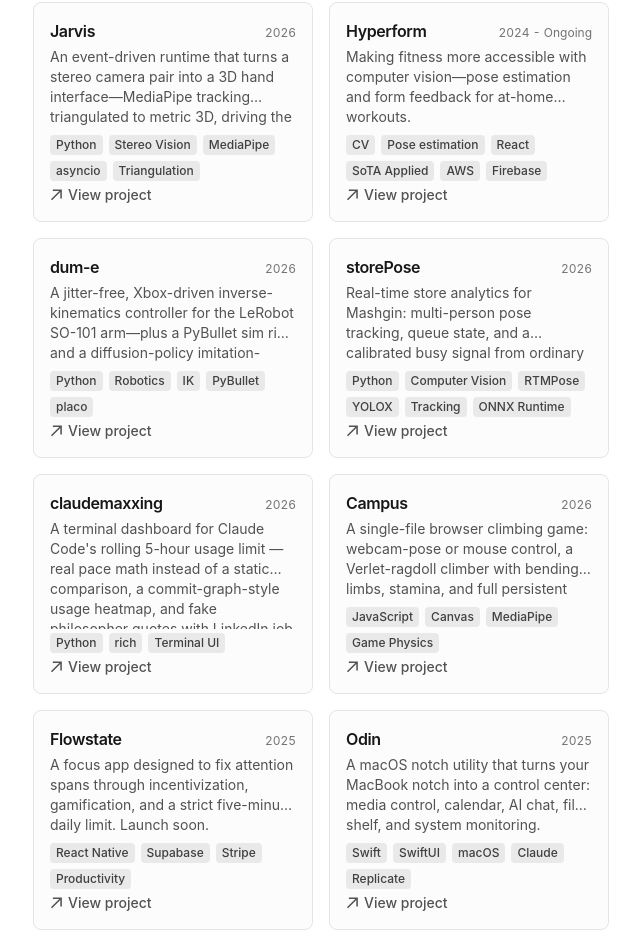
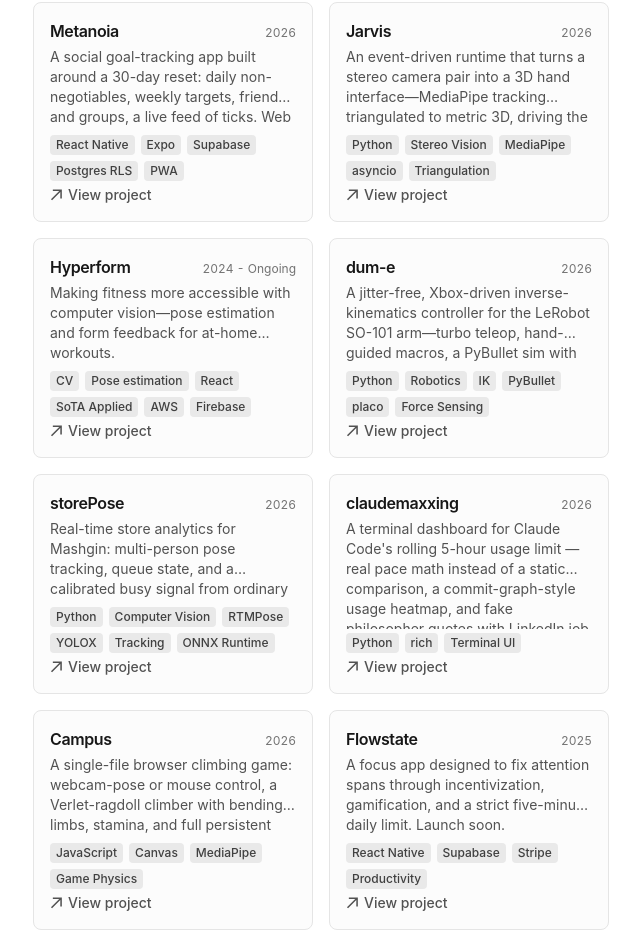
Before and after one commit to paarth-r/blog, a Next.js app: page /projects in a window 1280 px wide. Shown: the part 372-1316 px from the top of the page, without its empty margins (319-959 px from the left). Built offline with nearby package versions, Linux system fonts and the light colour scheme; no server answers.

Commit message:
content: add Metanoia card, feature it; unpin Flowstate and Blog; refresh Hyperform, storePose, dum-e, Odin cards

```diff
--- a/app/data/projects.ts
+++ b/app/data/projects.ts
@@ -30,6 +30,28 @@
 
 export const projects: Project[] = [
   {
+    id: 'metanoia',
+    title: 'Metanoia',
+    description:
+      'A social goal-tracking app built around a 30-day reset: daily non-negotiables, weekly targets, friends and groups, a live feed of ticks. Web + iOS on one Supabase backend.',
+    href: 'https://paarth-r.github.io/metanoia',
+    year: '2026',
+    tech: ['React Native', 'Expo', 'Supabase', 'Postgres RLS', 'PWA'],
+    featured: true,
+    githubRepo: 'paarth-r/metanoia',
+    updates: [
+      { date: '2026-08-30', text: 'App Store compliance built: in-app account deletion, block/report/filter moderation with a review queue, privacy policy. Email confirmation dropped in favor of one-screen signup.' },
+      { date: '2026-08-29', text: 'Days calendar with daily todos on both clients. A repeating todo is one row plus one tick row per date, so history stays immutable and late ticks just work.' },
+      { date: '2026-08-26', text: 'Native **React Native / Expo** app at full parity with the web, then the leather-ledger redesign, group chat with images, feed reactions, invites, and per-group silence.' },
+      { date: '2026-08-25', text: 'Went from a single static page to a **multi-user Supabase app** in one day: RLS privacy tiers, friends, groups with invite codes, realtime feed, public profiles.' },
+    ],
+    abstract: `**Metanoia** is a habit tracker that became a social app. It started on August 25 as one static HTML file for my own 30-day reset (seven daily non-negotiables, weekly targets, a ledger that fills black on perfect days). By the end of the week it was a multi-user app: friends, groups with chat and invite codes, a realtime feed of everyone's ticks with reactions, public profiles, and a Days calendar with daily todos.
+
+One Supabase backend sits behind the vanilla-JS web app and the React Native client. Privacy is enforced in **row-level security**, not in the clients: a plan is private, friends-only, or public, and the anonymous REST API returns exactly what a stranger may see. No service-role key ships anywhere. Account deletion, blocking, reporting, and a banned-term filter are built in for App Store review.
+
+Live at [paarth-r.github.io/metanoia](https://paarth-r.github.io/metanoia), iOS build headed for TestFlight, source on [GitHub](https://github.com/paarth-r/metanoia).`,
+  },
+  {
     id: 'jarvis',
     title: 'Jarvis',
     description:
@@ -57,6 +79,9 @@
     featured: true,
     image: '/images/hyperform.png',
     updates: [
+      { date: '2026-09-07', text: 'Full audit of the correction engine before rebuilding motion grading: nine findings, each cited to file and line. The biggest is that 592 tests pass and none of them answers "is this rep bad" — building the labeled corpus and harness first.' },
+      { date: '2026-08-13', text: 'Kiosk restart on the real target: a 27" portrait display (1440x2560). QR download dialog shipped; BLE-proximity fast sign-in designed.' },
+      { date: '2026-07-27', text: 'Rep-mechanics merged to main: motion-segmented reps with a personal baseline stage, validated on the live rig against a real bicep-curl session.' },
       { date: '2026-06-14', text: 'Designing a new full-body capture rig—portrait-mounted cameras, ~20–30 cm baseline, M12 lens—for clean tracking out to 2 m.' },
       { date: '2026-06-10', text: 'Picked **push-up** as the second exercise (over golf): it maps cleanly onto the COCO-17 pipeline as a horizontal squat. Traced the squat correction pipeline end-to-end as the template.' },
       { date: '2026-06-09', text: 'Went from stereo to a **3-camera rig**—all three calibrated (ChArUco intrinsics, ~0.3 px RMS), with an N-view confidence-weighted triangulation pipeline pushed.' },
@@ -64,25 +89,31 @@
     ],
     abstract: `**Hyperform** uses computer vision to make fitness more accessible: real-time 3D pose estimation and form feedback for at-home and in-gym workouts.
 
-A synchronized multi-camera rig (now three calibrated cameras) reconstructs a 17-keypoint 3D skeleton in metric space at up to 120 fps via N-view triangulation. On top sits a **correction engine** that evaluates body metrics against per-exercise rules—angle, symmetry, trajectory, tempo, and DTW—and streams live form cues to a React Native (Expo) kiosk over WebSocket. Exercises are markdown specs with YAML frontmatter, so adding a movement means writing a file, not code.
+A synchronized, ChArUco-calibrated stereo rig (two global-shutter cameras, 22° toe-in) reconstructs a 17-keypoint 3D skeleton in metric space via N-view triangulation. On top sits a **correction engine** that segments reps from motion, evaluates body metrics against per-exercise rules—angle, symmetry, trajectory, tempo, and DTW—and streams live form cues to a React Native (Expo) kiosk on a 27" portrait display over WebSocket. Exercises are markdown specs with YAML frontmatter, so adding a movement means writing a file, not code.
 
-Solo-built across vision, hardware, and app. Pre-revenue and raising a first round; live at [hyperformfit.com](https://hyperformfit.com).`,
+Solo-built across vision, hardware, and app; 592 tests on main. Current work is a labeled corpus and harness so form verdicts are measured, not assumed. Live at [hyperformfit.com](https://hyperformfit.com).`,
   },
   {
     id: 'dum-e',
     title: 'dum-e',
     description:
-      'A jitter-free, Xbox-driven inverse-kinematics controller for the LeRobot SO-101 arm—plus a PyBullet sim rig and a diffusion-policy imitation-learning scaffold.',
+      'A jitter-free, Xbox-driven inverse-kinematics controller for the LeRobot SO-101 arm—turbo teleop, hand-guided macros, a PyBullet sim with emergent grasping, and a first slice of force sensing.',
     href: 'https://github.com/paarth-r/Dum-E',
     year: '2026',
-    tech: ['Python', 'Robotics', 'IK', 'PyBullet', 'placo'],
+    tech: ['Python', 'Robotics', 'IK', 'PyBullet', 'placo', 'Force Sensing'],
     featured: true,
     githubRepo: 'paarth-r/Dum-E',
+    updates: [
+      { date: '2026-09-14', text: '**Force sensing, slice 1:** gravity torques from the model, `read_loads()` on every backend, a `ForceEstimator` mapping residual load to an end-effector wrench, and `dume feel`. 219 tests; hardware calibration sweep is next. End-effector camera stack removed in favor of a fixed desk camera.' },
+      { date: '2026-08-09', text: 'On-hardware teleop overhaul: 2.5x hold-RB turbo (the anti-lockout leash was the real speed cap), 1:1 gripper after clearing a stored servo velocity cap, hand-guided macros on the digit keys, latched triggers, limp-gripper toggle.' },
+      { date: '2026-07-05', text: 'Physical grasp sim: the PyBullet arm is now the real backend the controller drives, and grasping is emergent from friction and bounded gripper force instead of a magnet.' },
+      { date: '2026-07-01', text: 'Posture-aware IK landed: a nullspace bias toward an elbow-up rest pose fixes the full-extension fold-and-lockout that limit avoidance alone could not.' },
+    ],
     abstract: `**dum-e** is a library and CLI for controlling a [LeRobot SO-101](https://github.com/huggingface/lerobot) arm—a 5-DOF, ~$100 hobby arm—with an Xbox controller. Named after the clumsy robot arm from the Iron Man workshop.
 
 The interesting problem wasn't the IK, it was making teleop *feel good*. Reading noisy servo encoders straight back into the control loop makes the arm buzz and chase a jittering target. The fix (the same one Stanford's TidyBot++ uses): never track measured feedback—maintain an internal **commanded reference** \`q_ref\` and integrate all motion from that, using damped-least-squares IK plus a jerk cap. The result is teleop that feels connected instead of twitchy.
 
-On top sits an interactive **PyBullet sim** (Xbox + keyboard, a grabbable box, OnShape-style orbit/pan navigation) with a synthetic depth camera for hardware-free testing, plus the scaffolding for a TidyBot++-style **diffusion-policy imitation-learning** pipeline. Live on real hardware and pushed to [GitHub](https://github.com/paarth-r/Dum-E).`,
+On top sits an interactive **PyBullet sim** (Xbox + keyboard, OnShape-style orbit/pan navigation) where the physics arm is the real backend the controller drives and grasping is emergent from friction, plus hand-guided macro recording, a 2.5x turbo, and the first slice of **force sensing**: measured servo load minus modelled gravity, mapped to an end-effector wrench. Live on real hardware, MIT-licensed, pushed to [GitHub](https://github.com/paarth-r/Dum-E).`,
   },
   {
     id: 'storepose',
@@ -95,6 +126,10 @@
     featured: true,
     githubRepo: 'paarth-r/storePose',
     updates: [
+      { date: '2026-09-04', text: 'Handover closed: README branch fast-forwarded to main, final run **1,236/1,236** tests green.' },
+      { date: '2026-08-11', text: 'Final demo delivered at Mashgin on the live two-camera rig, running on a Jetson AGX Orin.' },
+      { date: '2026-08-07', text: 'Re-id gating overhaul deployed to the Jetson: a spawn gate for new identities, no-torso-no-ID, an absorb bar with a 30-minute TTL, and proximity-relieved re-link floors.' },
+      { date: '2026-07-21', text: '**Multi-camera fusion** merged to main, with point-pick calibration across cameras.' },
       { date: '2026-07-09', text: '**Live 3D scene viewer** shipped to main: a point-cloud reconstruction of the store next to the video feed, with live floor markers.' },
       { date: '2026-06-29', text: 'Found that monocular depth reconstruction of the store floor **bows up to 0.7m at range** — not a calibration bug. Moving to a manual four-point homography for the exact-location heatmap.' },
       { date: '2026-06-25', text: 'Shipped a **BoT-SORT-style gated re-id fusion** — appearance only counts when geometry already agrees — plus an `--ignore-zone` to stop static props from stealing identities.' },
@@ -102,9 +137,9 @@
     ],
     abstract: `**storePose** turns ordinary store-camera video into a live answer to one operational question — how busy is the checkout line, right now? — and a measured comparison between a Mashgin self-checkout and a staffed lane.
 
-It detects every person, fits a 17-keypoint pose, tracks each one with a stable identity through occlusions (SORT-style Kalman + IoU, One-Euro smoothing, gated appearance re-id that never overrides geometry), and runs a per-person state machine that splits a visit into waiting and being served. From that it derives a calibrated Low/Medium/High busy signal, per-checkout service times, and a live browser dashboard — on a laptop, in realtime.
+It detects every person, fits a 17-keypoint pose, tracks each one with a stable identity through occlusions (SORT-style Kalman + IoU, One-Euro smoothing, gated appearance re-id that never overrides geometry, spawn-gated identities), fuses two cameras into one floor-plane track, and runs a per-person state machine that splits a visit into waiting and being served. From that it derives a calibrated Low/Medium/High busy signal, per-checkout service times, and a live browser dashboard — in realtime on a Jetson Orin, or on a laptop.
 
-Built and shipped during a research placement at Mashgin. 572 tests passing, MIT-licensed, [on GitHub](https://github.com/paarth-r/storePose).`,
+Built and shipped during a research placement at Mashgin. 1,236 tests passing, MIT-licensed, [on GitHub](https://github.com/paarth-r/storePose).`,
   },
   {
     id: 'claudemaxxing',
@@ -150,7 +185,7 @@
       'A focus app designed to fix attention spans through incentivization, gamification, and a strict five-minute daily limit. Launch soon.',
     year: '2025',
     tech: ['React Native', 'Supabase', 'Stripe', 'Productivity'],
-    featured: true,
+    featured: false,
     abstract: `**Flowstate** is a focus app built to repair attention spans. It uses **incentivization** and **gamification** to make deep work rewarding—and you can only use it for **five minutes a day**.
 That's all it needs. Launch soon.`,
     updates: [
@@ -161,16 +196,19 @@
     id: 'odin',
     title: 'Odin',
     description:
-      'A macOS notch utility that turns your MacBook notch into a control center: media control, calendar, AI chat, file shelf, and system monitoring.',
+      'A macOS notch utility that turns your MacBook notch into a control center: media control, calendar, a multi-provider AI chat with slash commands, file shelf, and system monitoring.',
     href: 'https://github.com/paarth-r/odin',
-    year: '2025',
-    tech: ['Swift', 'SwiftUI', 'macOS', 'Claude', 'Replicate'],
+    year: '2025 - 2026',
+    tech: ['Swift', 'SwiftUI', 'macOS', 'AppKit', 'Claude'],
     featured: false,
     image: '/images/odin.png',
     githubRepo: 'paarth-r/odin',
-    abstract: `**Odin** (odinv2) is a macOS utility that transforms your MacBook's notch into an interactive control center. Built with Swift and SwiftUI, it provides media control (Apple Music, Spotify, YouTube Music), calendar integration, **AI chat** powered by Claude via Replicate, a file shelf with AirDrop, and system monitoring—all from the menu bar.
+    updates: [
+      { date: '2026-08-03', text: 'AI chat rebuilt around **three wire formats** (Anthropic Messages, OpenAI Chat Completions, Replicate) instead of one vendor: Claude by default, plus OpenAI, OpenRouter, Ollama, or any custom URL. Slash commands, a real markdown renderer, and a pile of AppKit panel/focus/gesture fixes.' },
+    ],
+    abstract: `**Odin** (odinv2) is a macOS utility that transforms your MacBook's notch into an interactive control center. Built with Swift and SwiftUI, it provides media control (Apple Music, Spotify, YouTube Music), calendar integration, a file shelf with AirDrop, system monitoring, and an **AI chat** panel that drops out of the notch—all from the menu bar.
 
-Hover to expand, swipe to open or close, and customize gestures and appearance. Chat history is stored locally; no telemetry. Requires macOS 14 Sonoma or later and a notch-equipped MacBook. Based on the [boring.notch](https://github.com/TheBoredTeam/boring-notch) foundation; open source under GPL-3.0.`,
+The chat is provider-agnostic by design: it models three wire formats rather than three companies, so Claude (the default), OpenAI, OpenRouter, a local Ollama, or any self-hosted gateway work with a base URL and a key. Slash commands cover model, provider, effort, and thinking; the markdown renderer handles tables and fenced code with a copy button. Chat history is stored locally; no telemetry. Requires macOS 14 Sonoma or later and a notch-equipped MacBook. Based on the [boring.notch](https://github.com/TheBoredTeam/boring.notch) foundation; open source under GPL-3.0.`,
   },
   {
     id: 'blog',
@@ -180,7 +218,7 @@
     href: 'https://github.com/paarth-r/blog',
     year: '2025',
     tech: ['Next.js', 'MDX', 'TypeScript', 'Vercel'],
-    featured: true,
+    featured: false,
     image: '/images/blog.png',
     githubRepo: 'paarth-r/blog',
     abstract: `This **blog and portfolio** is the site you're on—[paarth-r.vercel.app](https://paarth-r.vercel.app). Built with **Next.js**, **MDX** for posts, and deployed on Vercel.
```
